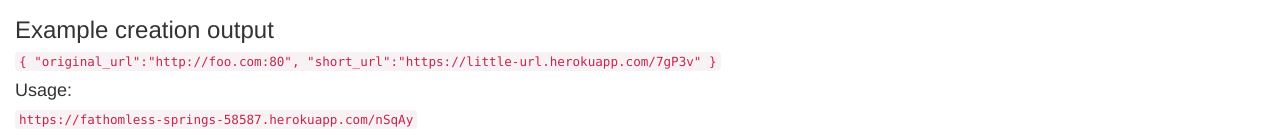
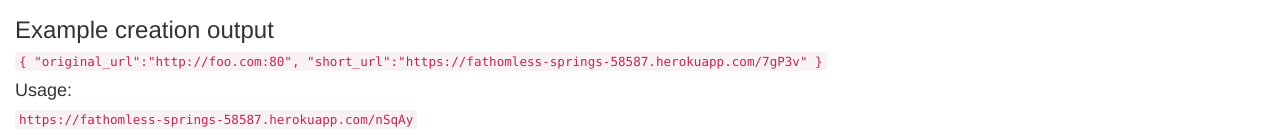
Before and after one commit to vetuha/URLshortener-api, a website: page views/index.html in a window 1280 px wide. Shown: the part 315-453 px from the top of the page. Drawn offline with nearby package versions, Linux system fonts and the light colour scheme.

Commit message:
Update index.html

```diff
--- a/views/index.html
+++ b/views/index.html
@@ -19,7 +19,7 @@
            <h3>Example creation output</h3>
            <code>{
            "original_url":"http://foo.com:80",
-           "short_url":"https://little-url.herokuapp.com/7gP3v"
+           "short_url":"https://fathomless-springs-58587.herokuapp.com/7gP3v"
            }</code>
            <h4>Usage:</h4>
            <code>https://fathomless-springs-58587.herokuapp.com/nSqAy</code>
```
